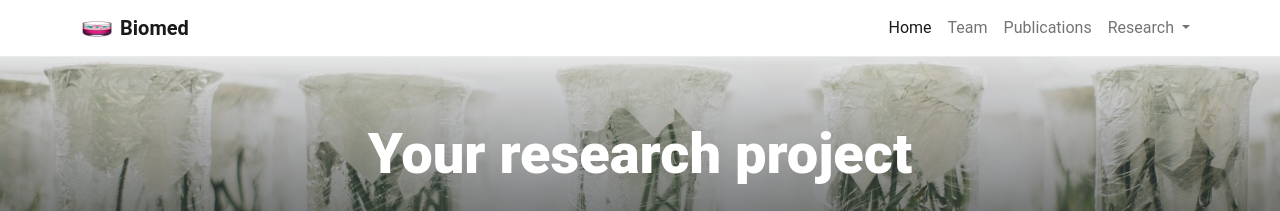
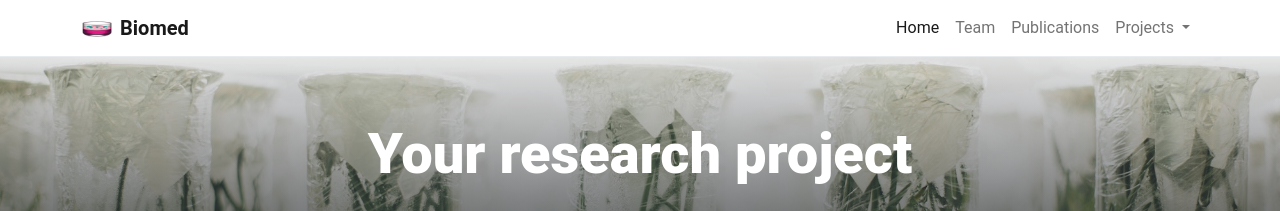
Before and after one commit to mmyns/mmyns.github.io, a Jekyll site: the page built from pages/home.md, in a window 1280 px wide. Shown: the top 211 px of the page. Built offline with Jekyll 4.4.1, drawn with Linux system fonts in a browser that asks for light colours.

Commit message:
fixed navba

```diff
--- a/_includes/navbar.html
+++ b/_includes/navbar.html
@@ -41,7 +41,7 @@
 
           <li class="nav-item dropdown">
             <a class="nav-link dropdown-toggle" href="#" role="button" data-bs-toggle="dropdown">
-              {{ "Research" }}
+              {{ "Projects" }}
             </a>
             <div class="dropdown-menu">
               {% for item in default_paths %}
```
